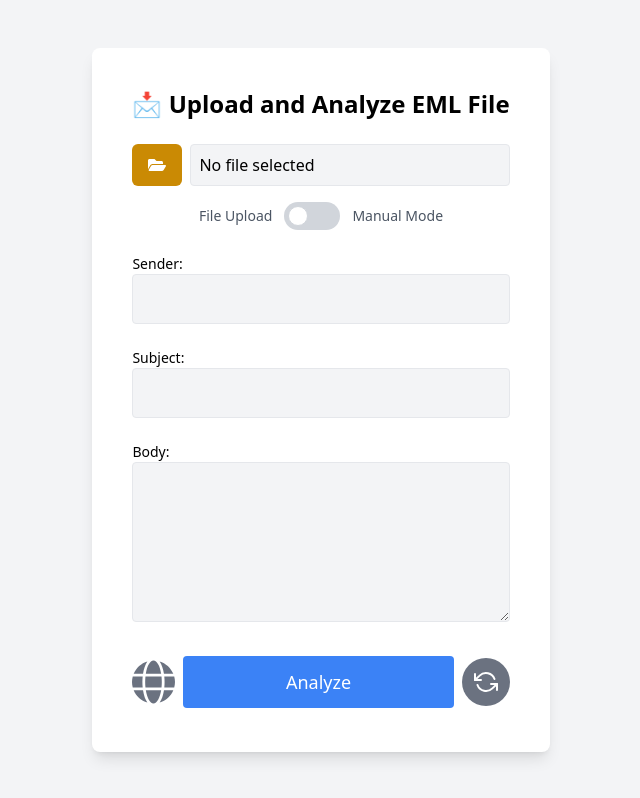
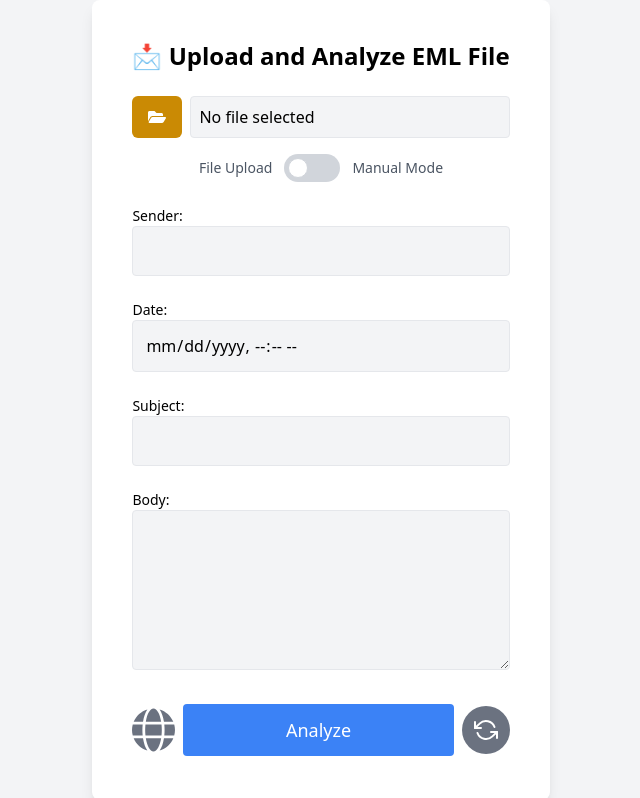
Before and after one commit to Atonniic/SeniorProject, a Next.js app in the folder Web-Application/frontend/: page / in a window 1280 px wide. Shown: the whole page, without its empty margins (319-959 px from the left). Built offline with nearby package versions, Linux system fonts and the light colour scheme; no server answers.

Commit message:
add datetime input

```diff
--- a/Web-Application/frontend/app/page.tsx
+++ b/Web-Application/frontend/app/page.tsx
@@ -9,6 +9,7 @@ export default function Page() {
     const fileInputRef = useRef<HTMLInputElement | null>(null);
     const [fileName, setFileName] = useState('');
     const [sender, setSender] = useState('');
+    const [date, setDate] = useState('');
     const [subject, setSubject] = useState('');
     const [body, setBody] = useState('');
     const [result, setResult] = useState<{ result?: boolean } | null>(null);
@@ -20,6 +21,7 @@ export default function Page() {
     const resetForm = () => {
         setFileName('');
         setSender('');
+        setDate('');
         setSubject('');
         setBody('');
         setResult(null);
@@ -45,6 +47,7 @@ export default function Page() {
             try {
                 const response = await uploadEmail(selectedFile.name, content);  // ใช้ Server Action
                 setSender(response.sender);
+                setDate(response.date);
                 setSubject(response.subject);
                 setBody(response.body);
             } catch (error) {
@@ -150,6 +153,16 @@ export default function Page() {
                     />
                     </div>
                     <div>
+                        <label className="block text-sm font-medium">Date:</label>
+                    <input
+                        type="datetime-local"
+                        value={date}
+                        onChange={(e) => isManualMode ? setDate(e.target.value) : null}
+                        readOnly={!isManualMode ? true : false}
+                        className={`w-full border rounded p-3 ${isManualMode ? "bg-white" : "bg-gray-100"}`}
+                    />
+                    </div>
+                    <div>
                         <label className="block text-sm font-medium">Subject:</label>
                         <input
                             type="text"
```
Also changed, not shown: 1 other file (tests, documents, lock files or other folders).
